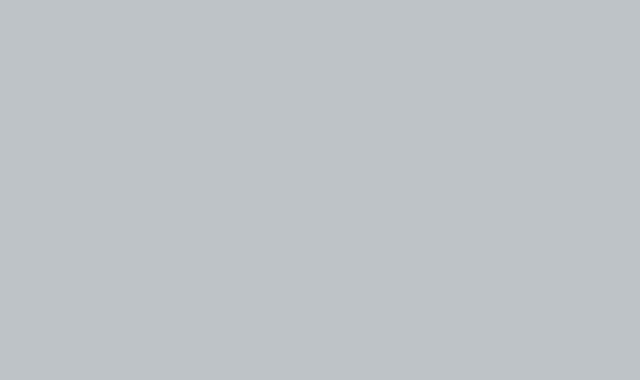
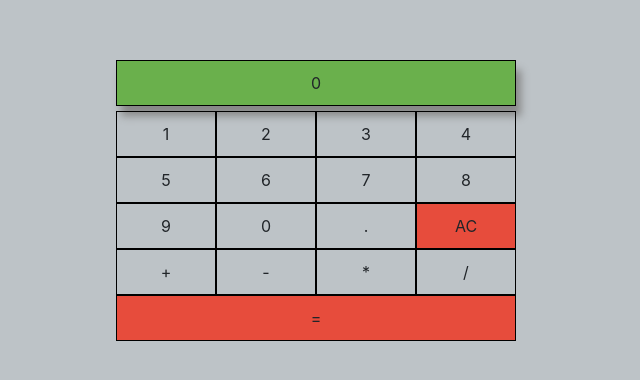
Before and after one commit to yasir18/freeCodeCampReactProjects, a React (Create React App) app: page /calculator in a window 1280 px wide. Shown: the part 200-580 px from the top of the page, without its empty margins (324-964 px from the left). Built offline with nearby package versions, Linux system fonts and the light colour scheme.

Commit message:
added calculator

```diff
--- a/src/App.js
+++ b/src/App.js
@@ -3,6 +3,7 @@ import "./App.css";
 import RandomQuoteGenerator from "./components/RandomQuoteGenerator";
 import MarkdownPreviewer from "./components/MarkdownPreviewer";
 import DrumMachine from "./components/DrumMachine";
+import Calculator from "./components/Calculator";
 import Home from "./components/HomeComponent";
 import { Switch, Route } from "react-router-dom";
 
@@ -16,6 +17,7 @@ function App() {
       <Route path="/randomQuoteGenerator" component={RandomQuoteGenerator} />
       <Route path="/markdownPreviewer" component={MarkdownPreviewer} />
       <Route path="/drumMachine" component={DrumMachine} />
+      <Route path="/calculator" component={Calculator} />
     </Switch>
     // <div
     //   style={{
--- /dev/null
+++ b/src/components/Calculator.css
@@ -0,0 +1,46 @@
+#keysContainer {
+  display: flex;
+  flex-wrap: wrap;
+  width: 400px;
+}
+.buttons {
+  cursor: pointer;
+  display: flex;
+  align-items: center;
+  justify-content: center;
+  width: 100px;
+  padding: 10px;
+  border: 1px solid black;
+}
+
+.buttons:hover {
+  color: white;
+  outline: 0.05em solid white;
+  z-index: 3;
+}
+
+#display {
+  border: 1px solid black;
+  background-color: #6ab04c;
+  width: 400px;
+}
+
+#equals {
+  flex: 2;
+  background-color: #e74c3c;
+}
+
+#clear {
+  background-color: #e74c3c;
+}
+/*
+#equals {
+  background-color: #6ab04c;
+}
+
+#add,
+#subtract,
+#multiply,
+#divide {
+  background-color: #6c5ce7;
+} */
--- /dev/null
+++ b/src/components/Calculator.js
@@ -0,0 +1,185 @@
+import React, { useState, useEffect } from "react";
+import "./Calculator.css";
+
+const Calculator = () => {
+  const data = [
+    { id: "one", value: "1" },
+    { id: "two", value: "2" },
+    { id: "three", value: "3" },
+    { id: "four", value: "4" },
+    { id: "five", value: "5" },
+    { id: "six", value: "6" },
+    { id: "seven", value: "7" },
+    { id: "eight", value: "8" },
+    { id: "nine", value: "9" },
+    { id: "zero", value: "0" },
+    { id: "decimal", value: "." },
+    { id: "clear", value: "AC" },
+    { id: "add", value: "+" },
+    { id: "subtract", value: "-" },
+    { id: "multiply", value: "*" },
+    { id: "divide", value: "/" },
+    { id: "equals", value: "=" },
+  ];
+
+  const [displayValue, setDisplayValue] = useState("");
+  const [tempValue, setTempValue] = useState("0");
+
+  // useEffect(() => {
+  //   console.log("inside use effect");
+  //   console.log(displayValue);
+  //   let ans;
+  //   if (tempValue === "=") {
+  //     ans = evaluateExpression(displayValue);
+  //     setTempValue(ans);
+  //     setDisplayValue("");
+  //   }
+  // }, [displayValue, tempValue]);
+
+  const keyRef = React.useRef(null);
+
+  const handleClick = (e) => {
+    let key = e.target.textContent;
+    console.log(key);
+    if (key === "+" || key === "-" || key === "*" || key === "/") {
+      if (
+        tempValue[0] !== "+" &&
+        tempValue[0] !== "-" &&
+        tempValue[0] !== "*" &&
+        tempValue[0] !== "/"
+      ) {
+        //to add temp to disp when operator is hit first
+        setDisplayValue(displayValue + tempValue);
+        setTempValue(key);
+      } else if (key === "-") {
+        if (!tempValue.includes("-")) setTempValue(tempValue + key);
+      } else {
+        setTempValue(key);
+      }
+    } else if (key === ".") {
+      if (!tempValue.includes(".")) setTempValue(tempValue + key);
+    } else if (key === "=") {
+      let ans = evaluateExpression(displayValue, tempValue);
+      setTempValue(ans);
+      setDisplayValue("");
+    } else if (key === "AC") {
+      setDisplayValue("");
+      setTempValue("0");
+    } else {
+      tempValue === "0" ? setTempValue(key) : setTempValue(tempValue + key);
+      if (containsOperator(tempValue)) {
+        //can change below logic to keep - intact for -ve numbers
+        setDisplayValue(displayValue + tempValue);
+        setTempValue(key);
+      }
+    }
+  };
+
+  const containsOperator = (str) => {
+    if (
+      str.includes("+") ||
+      str.includes("-") ||
+      str.includes("*") ||
+      str.includes("/")
+    )
+      return true;
+    return false;
+  };
+
+  const evaluateExpression = (str1, str2) => {
+    let str = str1 + str2;
+    const len = str.length;
+    let tempStr = "";
+    let numbers = [];
+    let operators = ["$"];
+    for (let i = 0; i < len; i++) {
+      console.log(str[i]);
+      while (i < len && !containsOperator(str[i])) {
+        tempStr = tempStr + str[i];
+        i++;
+      }
+      if (i < len) {
+        if (str[i] === "-" && (i === 0 || containsOperator(str[i - 1]))) {
+          tempStr = "-";
+        } else {
+          //operator
+          numbers.push(Number(tempStr));
+          tempStr = "";
+          //need to check precedence
+          while (
+            precedence(str[i]) <= precedence(operators[operators.length - 1])
+          ) {
+            let num1 = numbers.pop();
+            let num2 = numbers.pop();
+            console.log(`num2 ${num2} num1 ${num1}`);
+            numbers.push(
+              performOperation(num2, num1, operators[operators.length - 1])
+            );
+            operators.pop();
+          }
+          operators.push(str[i]);
+        }
+      }
+    }
+    numbers.push(Number(tempStr));
+
+    while (operators.length > 1) {
+      let num1 = numbers.pop();
+      let num2 = numbers.pop();
+      numbers.push(performOperation(num2, num1, operators.pop()));
+    }
+    console.log(numbers);
+    console.log(operators);
+    return String(numbers.pop());
+  };
+
+  const performOperation = (num1, num2, oprtr) => {
+    switch (oprtr) {
+      case "+":
+        return num1 + num2;
+      case "-":
+        return num1 - num2;
+      case "*":
+        return num1 * num2;
+      case "/":
+        return num1 / num2;
+      default:
+        return 0;
+    }
+  };
+
+  const precedence = (oprtr) => {
+    switch (oprtr) {
+      case "+":
+        return 2;
+      case "-":
+        return 2;
+      case "*":
+        return 3;
+      case "/":
+        return 4;
+      default:
+        return 0;
+    }
+  };
+  return (
+    <div id="calc">
+      <div id="main">{displayValue}</div>
+      <div id="display">{tempValue}</div>
+      <div id="keysContainer">
+        {data.map((d) => (
+          <div
+            id={d.id}
+            class="buttons"
+            ref={keyRef}
+            onClick={(e) => handleClick(e)}
+          >
+            {d.value}
+          </div>
+        ))}
+      </div>
+    </div>
+  );
+};
+
+export default Calculator;
--- a/src/components/DrumMachine.js
+++ b/src/components/DrumMachine.js
@@ -3,6 +3,27 @@ import "./DrumMachine.css";
 
 const DrumMachine = () => {
   const [displayString, setDisplayString] = useState("Drum Machine");
+
+  useEffect(() => {
+    document.addEventListener("keydown", handler);
+
+    return () => {
+      console.log("return useEffect");
+      document.removeEventListener("keydown", handler);
+    };
+  });
+
+  const handler = (e) => {
+    console.log("event listener registered");
+    let keypress = String.fromCharCode(e.keyCode);
+    let audioElement = document.getElementById(keypress);
+    let displayElement = document.getElementById("display");
+    console.log(String.fromCharCode(e.keyCode));
+    if (audioElement) {
+      audioElement.play();
+      displayElement.innerText = audioElement.parentNode.id;
+    }
+  };
 
   const data = [
     {
@@ -67,17 +88,6 @@ const DrumMachine = () => {
   );
 };
 
-document.addEventListener("keydown", (e) => {
-  let keypress = String.fromCharCode(e.keyCode);
-  let audioElement = document.getElementById(keypress);
-  let displayElement = document.getElementById("display");
-  console.log(String.fromCharCode(e.keyCode));
-  if (audioElement) {
-    audioElement.play();
-    displayElement.innerText = audioElement.parentNode.id;
-  }
-});
-
 const Drumpad = (props) => {
   //   React.useEffect(()=>{
   //       document.addEventListener("keydown",(e)=>{
--- a/src/components/HomeComponent.js
+++ b/src/components/HomeComponent.js
@@ -1,6 +1,4 @@
 import React from "react";
-import RandomQuoteGenerator from "./RandomQuoteGenerator";
-import MarkdownPreviewer from "./MarkdownPreviewer";
 import { Link } from "react-router-dom";
 
 const Home = () => {
@@ -20,6 +18,9 @@ const Home = () => {
         <li class="list-group-item">
           <Link to="/drumMachine">Drum Machine</Link>
         </li>
+        <li class="list-group-item">
+          <Link to="/calculator">Calculator</Link>
+        </li>
       </ul>
     </div>
   );
--- a/src/components/MarkdownPreviewer.js
+++ b/src/components/MarkdownPreviewer.js
@@ -2,11 +2,9 @@ import React, { useState } from "react";
 import marked from "marked";
 
 const MarkdownPreviewer = () => {
-  const [editorText, setEditorText] = React.useState(
+  const [editorText, setEditorText] = useState(
     `# Hi!
-
 ## Welcome to my React previewer
-
 Heres some code, \`<div></div>\`, between 2 backticks.
 
 \`\`\`
@@ -42,10 +40,9 @@ const MarkdownPreviewer = () => {
 ![React Logo w/ Text](https://goo.gl/Umyytc)
     `
   );
-  function createMarkup() {
+  const createMarkup = () => {
     return { __html: marked(editorText) };
-  }
-  console.log(editorText);
+  };
   return (
     <>
       <div style={{ width: "40vw", marginRight: "5%" }}>
```
Also changed, not shown: package.json (+9 -1 lines), 1 other file (tests, documents, lock files or other folders). Lines whose indentation alone changed are shown as unchanged.
